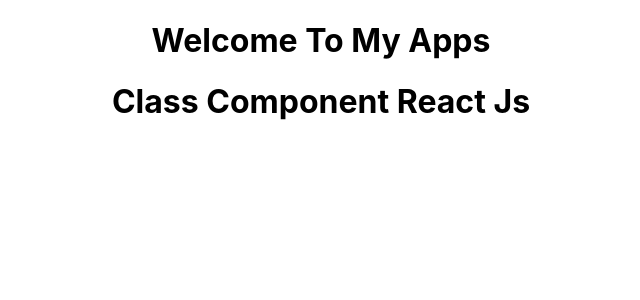
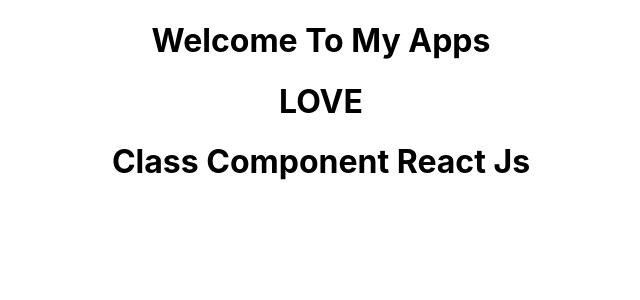
Before and after one commit to Onggi10/React-JS, a React (Create React App) app: page / in a window 1280 px wide. Shown: the top 300 px of the page, without its empty margins (319-959 px from the left). Built offline with nearby package versions, Linux system fonts and the light colour scheme.

Commit message:
Belajar React Js

```diff
--- a/src/App.js
+++ b/src/App.js
@@ -2,11 +2,14 @@
 import React, { Component } from "react";
 import Greet from "./Components/Greet";
 import Welcome from "./Components/Welcome";
+import Love from './Components/Love'
+
 
 function App() {
   return (
     <div className="App">
       <Greet />
+      <Love />
       <Welcome />
     </div>
   );
--- /dev/null
+++ b/src/Components/Love.js
@@ -0,0 +1,13 @@
+import React, { Component } from "react";
+
+class Love extends Component {
+  render() {
+    return (
+      <div>
+        <h1>LOVE</h1>
+      </div>
+    );
+  }
+}
+
+export default Love;
```
